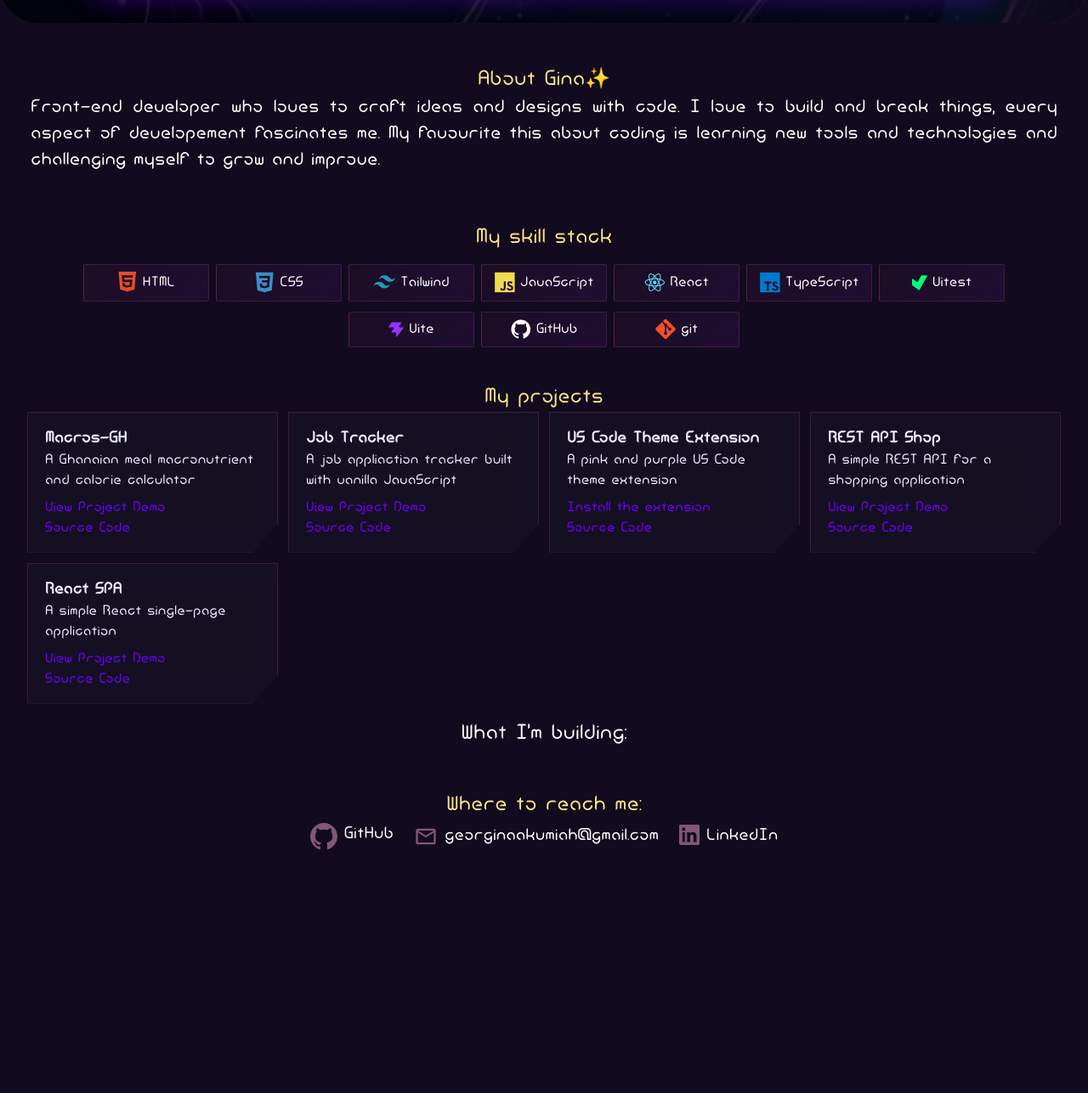
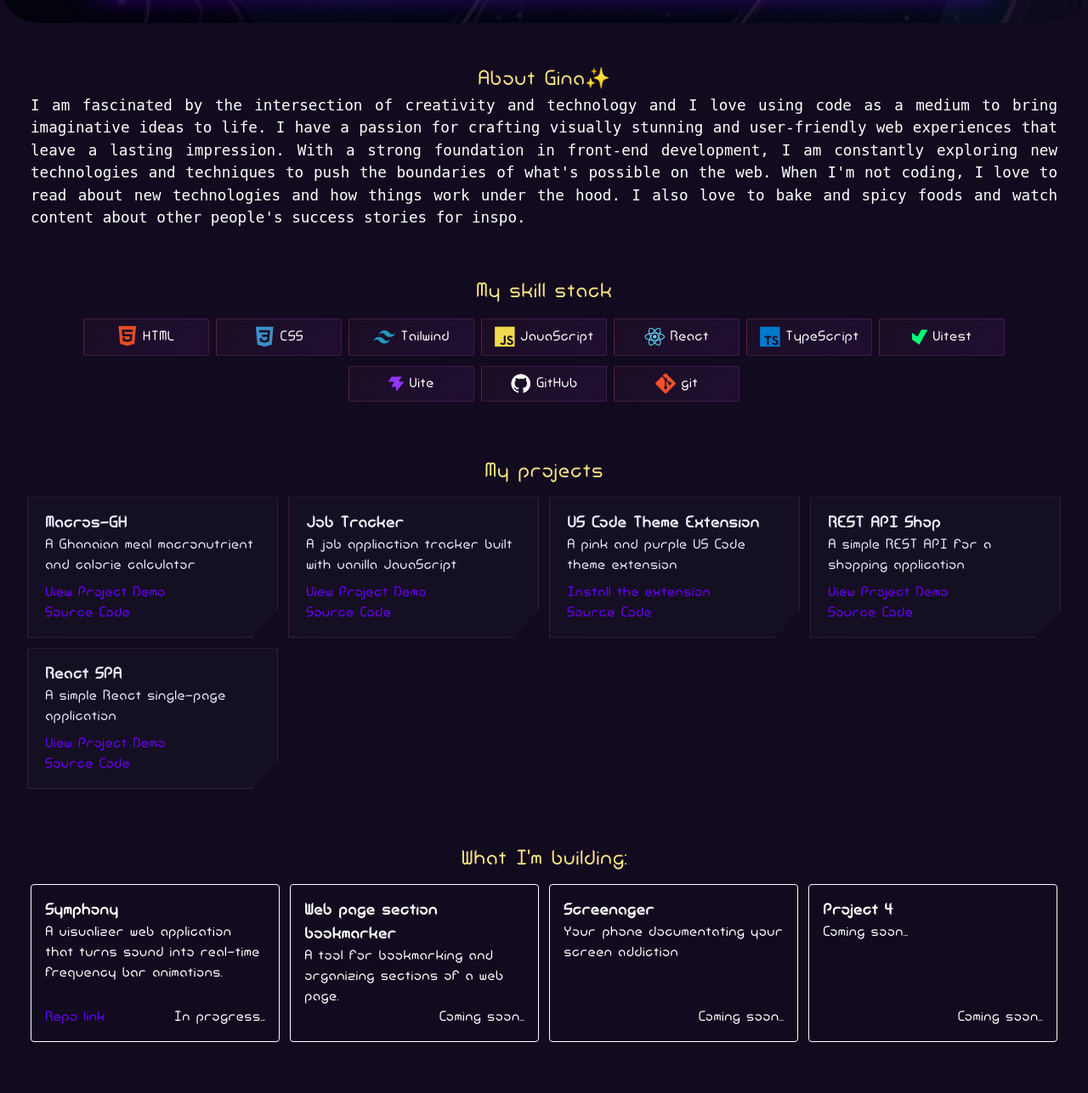
Before and after one commit to Gina-bun/Gina-portfolio, a website: page docs/index.html in a window 1280 px wide. Shown: the part 433-1720 px from the top of the page at 85% size. Before the commit the page ends 1470 px from the top, so only its background shows below. Drawn offline with nearby package versions, Linux system fonts and the light colour scheme; files whose address does not match are found by name; a web font is replaced by a local one.

Commit message:
polished and updated portfolio

```diff
--- a/docs/index.html
+++ b/docs/index.html
@@ -174,10 +174,13 @@
         >
           About Gina✨
         </h3>
-        <p class="text-[1.2rem] text-justify min-sm:text-[1.3rem]">
-          Front-end developer who loves to craft ideas and designs with code.
-          I love to build and break things, every aspect of developement fascinates me.
-          My favourite this about coding is learning new tools and technologies and challenging myself to grow and improve.
+        <p class="text-[1.2rem] text-justify min-sm:text-[1.1rem] font-[mono]">
+          <!-- this should be more of a story -->
+          I am fascinated by the intersection of creativity and technology and I love using code as a medium to bring imaginative ideas to life.
+          I have a passion for crafting visually stunning and user-friendly web experiences that leave a lasting impression.
+           With a strong foundation in front-end development, I am constantly exploring new technologies and techniques to push the boundaries of what's possible on the web.
+           When I'm not coding, I love to read about new technologies and how things work under the hood. I also love to bake and spicy foods and watch content about other people's success stories for inspo.
+
         </p>
       </div>
 
@@ -273,7 +276,7 @@
       </div>
 
       <!-- Projects -->
-      <div id="projects" class="h-fit mx-8 min-sm:h-fit">
+      <div id="projects" class="h-fit mx-8 my-12 min-sm:h-fit">
         <h3
           class="max-sm:title min-sm:text-center min-sm:text-[1.5rem] text-amber-200"
         >
@@ -281,7 +284,7 @@
         </h3>
         <div
           id="project-container"
-          class="grid gap-3 min-md:grid-cols-2 min-lg:grid-cols-4"
+          class="grid gap-3 min-md:grid-cols-2 min-lg:grid-cols-4 pt-3"
         >
           <!-- Project 1(macros) -->
           <div
@@ -405,14 +408,55 @@
       </div>
 
       <!-- What I'm building -->
-       <div id="building" class="px-5 py-4 mx-4 pb-[2rem]">
-           <h3
-          class="max-sm:title min-sm:text-center min-sm:text-[1.5rem]"
-        >
+       <div id="building" class="px-5 py-4 mx-4 my-12 pb-[2rem]">
+           <h3 class="max-sm:title min-sm:text-center min-sm:text-[1.5rem] text-amber-200">
           What I'm building:
-        </h3>
+          </h3>
+          <div id="ongoing-projects" class="grid gap-3 min-md:grid-cols-2 min-lg:grid-cols-4 pt-3">
+            <!-- Symphony -->
+             <div id="symphony" class="flex flex-col rounded border ongoing-project">
+               <h4 class="text-lg font-bold">Symphony</h4>
+               <p class="text-[1em]">A visualizer web application that turns sound into real-time frequency bar animations.</p>
+
+               <div class="flex justify-between mt-auto">
+                  <a href="#" class="text-[#6e00ff]">Repo link</a>
+                <p>In progress...</p>
+               </div>
+
+             </div>
+
+             <!-- bookmarker -->
+              <div id="bookmarker" class="flex flex-col rounded border ongoing-project">
+               <h4 class="text-lg font-bold">Web page section bookmarker</h4>
+               <p class="text-[1em]">A tool for bookmarking and organizing sections of a web page.</p>
+              <div class="flex w-full justify-end mt-auto">
+                 <p>Coming soon...</p>
+              </div>
+             </div>
+
+              <!-- screenager -->
+                <div id="screenager" class="flex flex-col rounded border ongoing-project">
+               <h4 class="text-lg font-bold">Screenager</h4>
+               <p class="text-[1em]">Your phone documentating your screen addiction</p>
+                <div class="flex w-full justify-end mt-auto">
+                 <p>Coming soon...</p>
+              </div>
+             </div>
+
+               <!-- project 4 -->
+              <div id="project-4" class="flex flex-col rounded border ongoing-project">
+               <h4 class="text-lg font-bold">Project 4</h4>
+               <p class="text-[1em]">Coming soon...</p>
+
+                <div class="flex w-full justify-end mt-auto">
+                 <p>Coming soon...</p>
+              </div>
+             </div>
+          </div>
+
        </div>
 
+       <!-- Hackathon goes here -->
       <!-- Contact -->
       <div id="contact" class="px-5 py-4 mx-4 pb-[2rem]">
         <h3
--- a/docs/script.js
+++ b/docs/script.js
@@ -21,7 +21,7 @@ document.addEventListener("DOMContentLoaded", function () {
 const messages = [
   "🛰️ ACCESSING USER PROFILE...",
   "> Name: Georgina Akumiah",
-  "> Role: Front-End Developer 💻",
+  "> Identity: Front-End Developer 💻",
   "> Currently: Breaking things in React, fixing them in TypeScript",
   "> Fun fact: My VSCode theme is on the marketplace (FemmeAura)💜",
 ];
--- a/src/input.css
+++ b/src/input.css
@@ -123,6 +123,10 @@
     -webkit-backdrop-filter: blur(16px);
     font-size: 1.2rem; */
   }
+
+  .ongoing-project{
+    padding: 1rem;
+  }
 }
 
 @layer components{
```
Also changed, not shown: docs/style.css.
